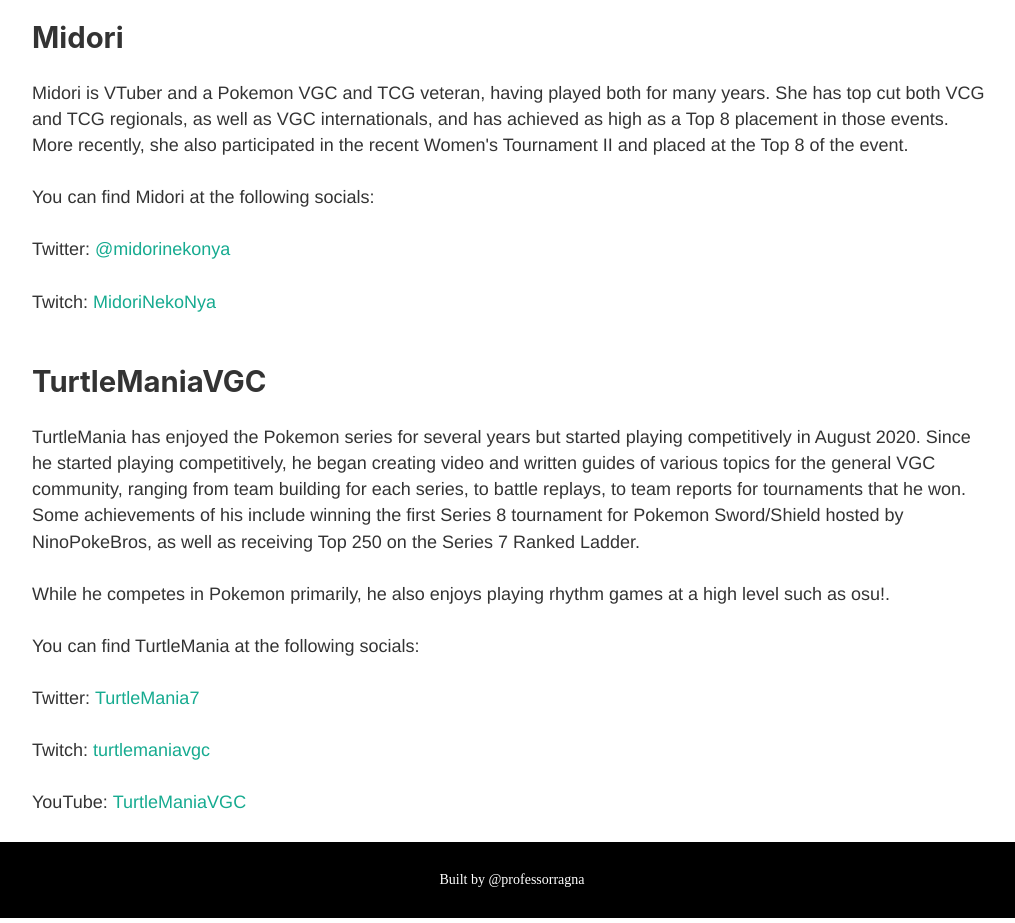
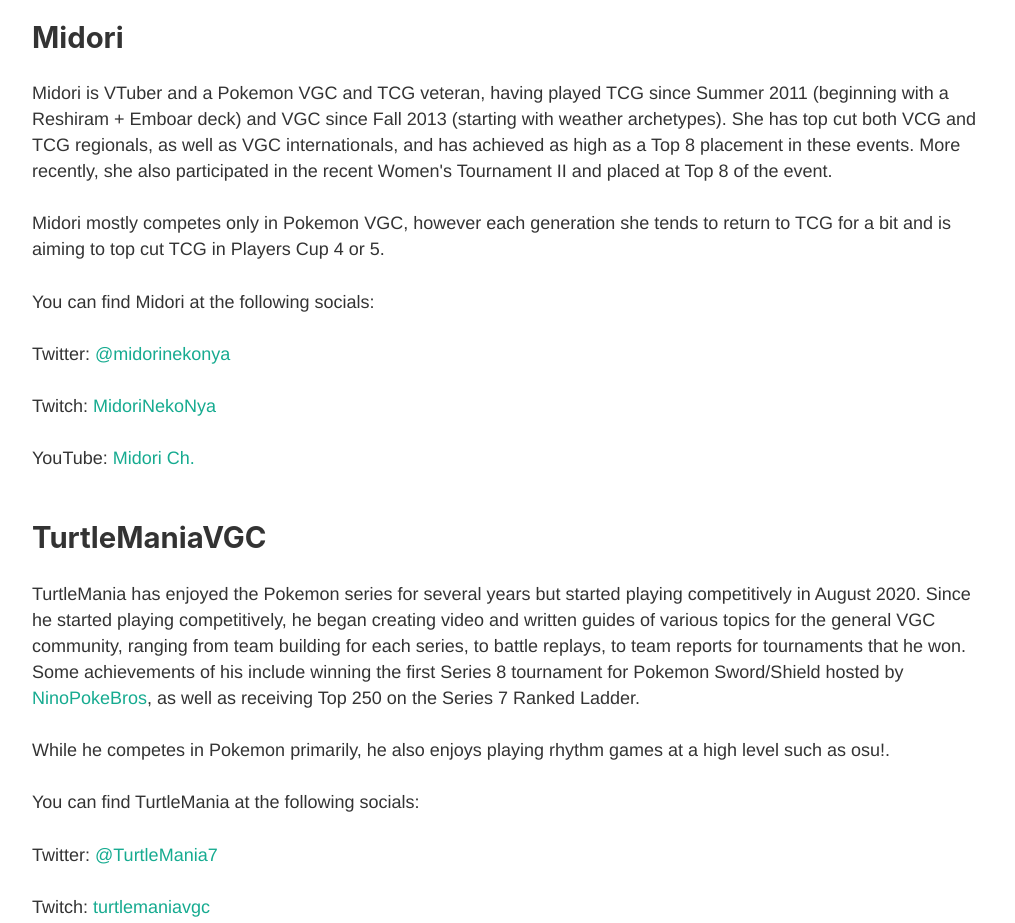
Before and after one commit to jpbullalayao/team-dubwool, a Gatsby site: page /news/echo-pride-midori-turtle-join-dubwool in a window 1280 px wide. Shown: the part 1429-2352 px from the top of the page, without its empty margins (128-1143 px from the left). Built offline with nearby package versions, Linux system fonts and the light colour scheme; Gatsby itself is replaced by a stand-in of ours; a web font is replaced by a local one.

Commit message:
Update news

```diff
--- a/src/pages/news/echo-pride-midori-turtle-join-dubwool.js
+++ b/src/pages/news/echo-pride-midori-turtle-join-dubwool.js
@@ -48,7 +48,7 @@ export const EchoPrideMidoriTurtleJoinDubwool = () => (
 
       <div className="container blog-post-container">
         <div className="title-section">
-          <h1 className="blog-post-title">Echo Rose, Pride, Midori, and TurtleMania Join Team Dubwool</h1>
+          <h1 className="blog-post-title">Echo Rose, Pride, Midori, and TurtleMania Join Team Dubwool!</h1>
         </div>
 
         <div className="class-players">
@@ -109,7 +109,9 @@ export const EchoPrideMidoriTurtleJoinDubwool = () => (
         <div className="blog-section">
           <h2>Midori</h2>
 
-          <p>Midori is VTuber and a Pokemon VGC and TCG veteran, having played both for many years. She has top cut both VCG and TCG regionals, as well as VGC internationals, and has achieved as high as a Top 8 placement in those events. More recently, she also participated in the recent Women's Tournament II and placed at the Top 8 of the event.</p>
+          <p>Midori is VTuber and a Pokemon VGC and TCG veteran, having played TCG since Summer 2011 (beginning with a Reshiram + Emboar deck) and VGC since Fall 2013 (starting with weather archetypes). She has top cut both VCG and TCG regionals, as well as VGC internationals, and has achieved as high as a Top 8 placement in these events. More recently, she also participated in the recent Women's Tournament II and placed at Top 8 of the event.</p>
+
+          <p>Midori mostly competes only in Pokemon VGC, however each generation she tends to return to TCG for a bit and is aiming to top cut TCG in Players Cup 4 or 5.</p>
 
           <p>You can find Midori at the following socials:</p>
 
@@ -122,12 +124,17 @@ export const EchoPrideMidoriTurtleJoinDubwool = () => (
             Twitch:&nbsp;
             <a href="https://twitch.tv/MidoriNekoNya" className="link" target="_blank">MidoriNekoNya</a>
           </p>
+
+          <p>
+            YouTube:&nbsp;
+            <a href="http://midori.video" className="link" target="_blank">Midori Ch.</a>
+          </p>
         </div>
 
         <div className="blog-section">
           <h2>TurtleManiaVGC</h2>
 
-          <p>TurtleMania has enjoyed the Pokemon series for several years but started playing competitively in August 2020. Since he started playing competitively, he began creating video and written guides of various topics for the general VGC community, ranging from team building for each series, to battle replays, to team reports for tournaments that he won. Some achievements of his include winning the first Series 8 tournament for Pokemon Sword/Shield hosted by NinoPokeBros, as well as receiving Top 250 on the Series 7 Ranked Ladder.</p>
+          <p>TurtleMania has enjoyed the Pokemon series for several years but started playing competitively in August 2020. Since he started playing competitively, he began creating video and written guides of various topics for the general VGC community, ranging from team building for each series, to battle replays, to team reports for tournaments that he won. Some achievements of his include winning the first Series 8 tournament for Pokemon Sword/Shield hosted by <a href="https://twitter.com/NinoPokeBros" className="link" target="_blank">NinoPokeBros</a>, as well as receiving Top 250 on the Series 7 Ranked Ladder.</p>
 
           <p>While he competes in Pokemon primarily, he also enjoys playing rhythm games at a high level such as osu!.</p>
 
@@ -135,7 +142,7 @@ export const EchoPrideMidoriTurtleJoinDubwool = () => (
 
           <p>
             Twitter:&nbsp;
-            <a href="https://twitter.com/TurtleMania7" className="link" target="_blank">TurtleMania7</a>
+            <a href="https://twitter.com/TurtleMania7" className="link" target="_blank">@TurtleMania7</a>
           </p>
 
           <p>
```
